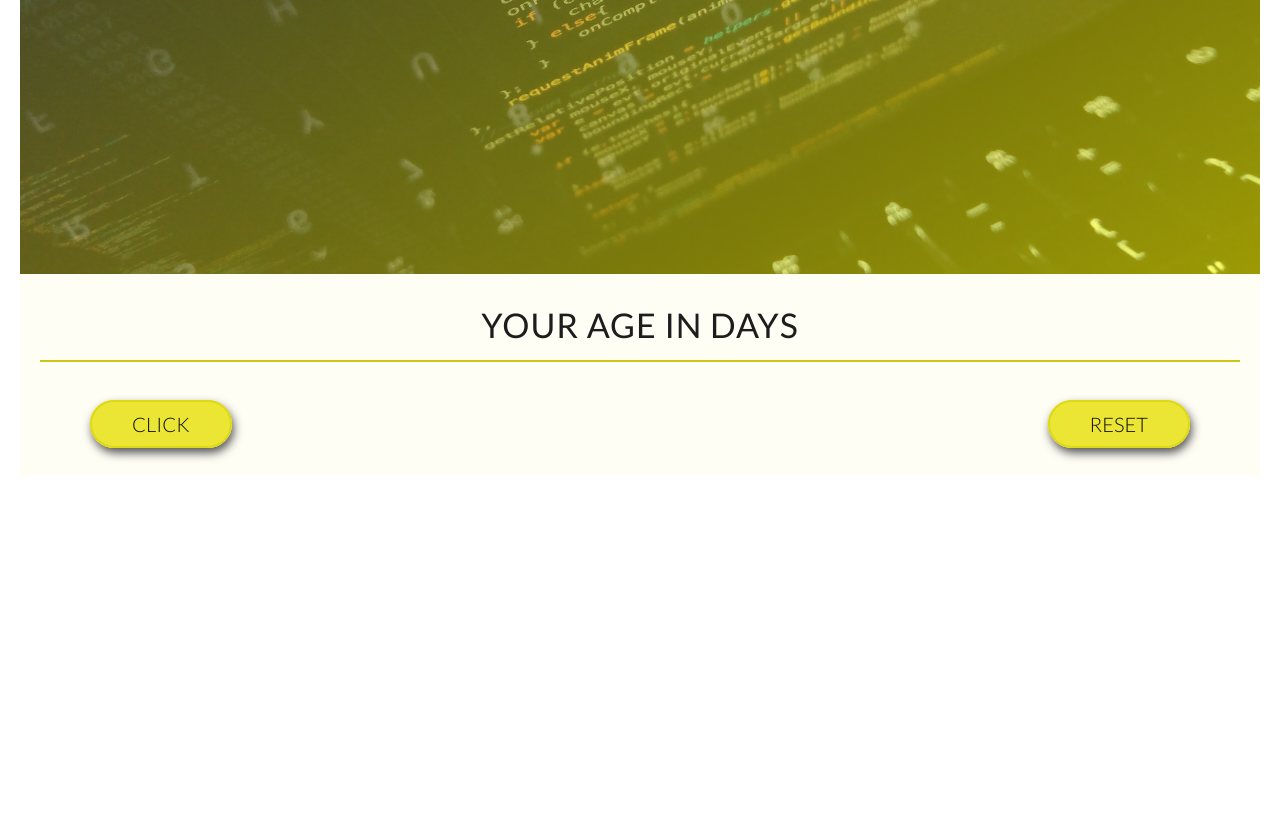
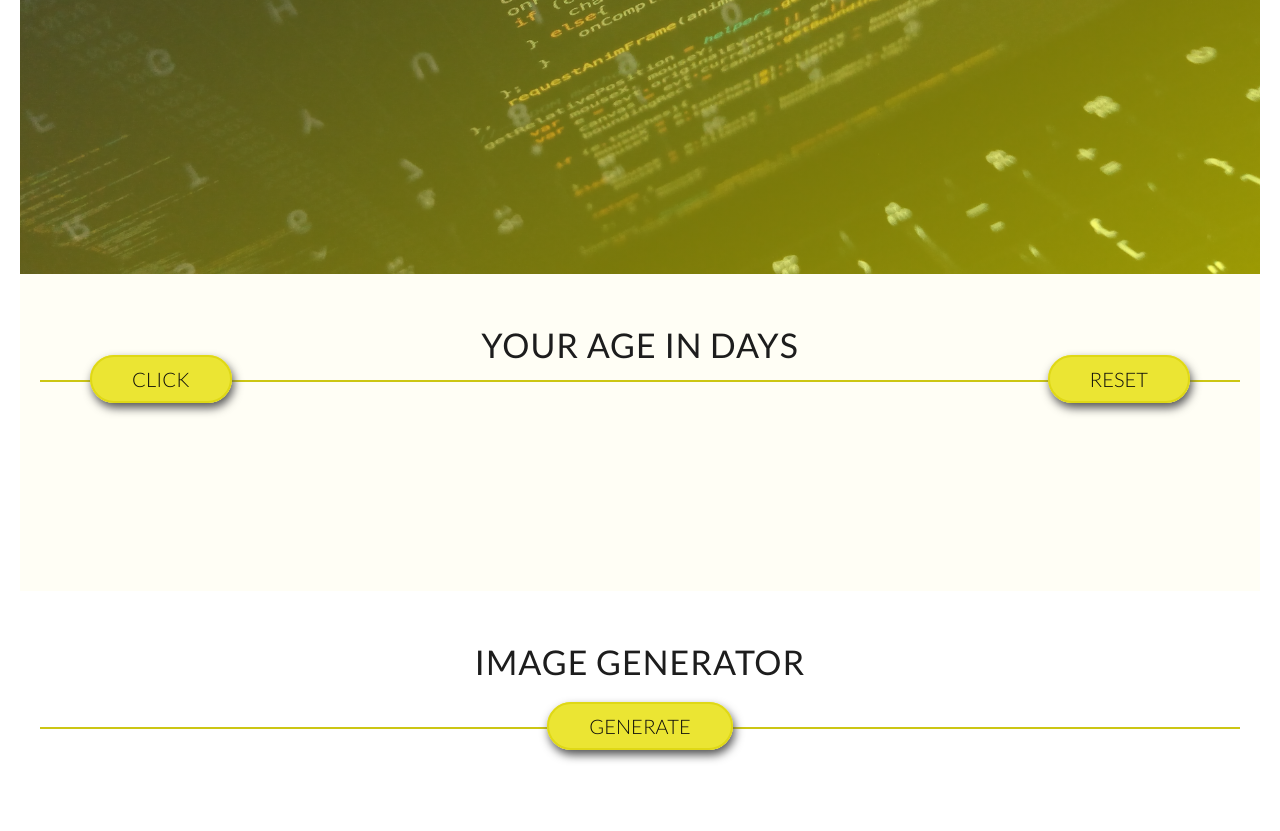
Before and after one commit to svsannidhay/Learn_js, a plain HTML site: page index.html in a window 1280 px wide. Shown: the part 506-1337 px from the top of the page. Before the commit the page ends 1002 px from the top, so only its background shows below. Drawn offline with Linux system fonts and the light colour scheme.

Commit message:
Image generator section added

```diff
--- a/Static/javascript.js
+++ b/Static/javascript.js
@@ -11,3 +11,34 @@ function generateAgeInDays() {
 function ageInDaysReset() {
   document.getElementById("ageDays").remove();
 }
+
+function createColumnWithImage(){
+  let col = document.createElement('div');
+  col.setAttribute("class","col span-1-of-4 imageContainer");
+  let img = document.createElement('img');
+  img.setAttribute("src","/Static/images/header_background.jpg");
+  img.setAttribute("alt","Js code image");
+  col.appendChild(img);
+  return col;
+}
+
+var countgenerate = 0;
+var lastrow = -1;
+function generateImage(){
+  countgenerate++;
+  let lastRowNo = Math.floor(countgenerate/5);
+  if( (lastrow!= -1)  && ((countgenerate-1) % 4 !=0) ){
+    document.getElementById("rowno"+ lastRowNo).remove();
+  }
+  let row = document.createElement("div");
+  row.setAttribute("class","row imageRow");
+  row.setAttribute("id", "rowno" + lastRowNo);
+  let countcol = countgenerate % 4;
+  if(countcol==0) countcol = 4;
+  for(let i=1;i<=countcol;i++){
+    let col = createColumnWithImage();
+    row.appendChild(col);
+  }
+  lastrow = lastRowNo;
+  document.getElementById("imageGenerator").appendChild(row);
+}
--- a/Static/style.css
+++ b/Static/style.css
@@ -98,10 +98,10 @@ header .mainText{
 }
 
 /*//////////////////////////////////////////////////////////////////////*/
-/*-----------------SECTION AGE IN DAYS-------------------------------------- */
+/*-----------------SECTION AGE IN DAYS--------------------------------- */
 /*//////////////////////////////////////////////////////////////////////*/
 .ageInDays{
-  padding:30px 0 40px 0;
+  padding:50px 0 200px 0;
   background-color: #fffef5;
 }
 .ageInDays .heading h2{
@@ -120,7 +120,7 @@ header .mainText{
   background-color: #CCC614;
 }
 .ageInDays .buttons{
-  margin-top: 50px;
+  margin-top: -15px;
 }
 .ageInDays .buttonClick{
   float:left;
@@ -183,3 +183,55 @@ header .mainText{
   margin-top: 15px;
   background-color: #CCC614;
 }
+
+/*//////////////////////////////////////////////////////////////////////*/
+/*-----------------SECTION IMAGE GENERATOR----------------------------- */
+/*//////////////////////////////////////////////////////////////////////*/
+
+.imageGenerator{
+  padding:50px 0 50px 0;
+}
+.imageGenerator .heading h2 {
+  text-align: center;
+  text-transform: uppercase;
+  letter-spacing: 1px;
+  font-size: 170%;
+  font-weight: 400;
+}
+.imageGenerator .heading h2:after {
+  display: block;
+  content: "";
+  height: 2px;
+  width: 1200px;
+  margin-top: 45px;
+  background-color: #CCC614;
+}
+
+.imageGenerator .buttonGenerate {
+  text-align: center;
+  margin-top: -15px;
+  margin-bottom:40px;
+}
+
+.imageGenerator .buttonGenerate a:link,
+.imageGenerator .buttonGenerate a:visited {
+  text-decoration: none;
+  color: rgb(12, 12, 12);
+  padding: 10px 40px;
+  text-transform: uppercase;
+  border: 2px solid #DFD816;
+  background-color: #EBE533;
+  border-radius: 40px;
+  transition: border 0.3s, background-color 0.3s, box-shadow 0.3s;
+  box-shadow: 2px 5px 10px #555;
+}
+
+.imageGenerator .buttonGenerate a:hover,
+.imageGenerator .buttonGenerate a:active {
+  border: 2px solid #A7A211;
+  background-color: #E9E220;
+  box-shadow: 2px 5px 10px #827E0D;
+}
+.imageContainer img{
+  width:100%;
+}
--- a/index.html
+++ b/index.html
@@ -36,10 +36,10 @@
       </div>
       <div class="row buttons">
         <div class="buttonClick">
-          <a href="#" onclick="generateAgeInDays()">Click</a>
+          <a href="#" onclick="generateAgeInDays();event.preventDefault();">Click</a>
         </div>
         <div class="buttonReset">
-          <a href="#" onclick="ageInDaysReset()">Reset</a>
+          <a href="#" onclick="ageInDaysReset();event.preventDefault();">Reset</a>
         </div>
         <div class="clearfix"></div>
       </div>
@@ -47,6 +47,15 @@
       </div>
     </section>
 
+    <section class="imageGenerator" id = "imageGenerator">
+      <div class="row heading">
+          <h2>Image generator</h2>
+          <div class="buttonGenerate">
+          <a href="#" onclick="generateImage();event.preventDefault();">Generate</a>
+          <div>
+      </div>
+    </section>
+
     <script src="Static/javascript.js"></script>
   </body>
 </html>
```
